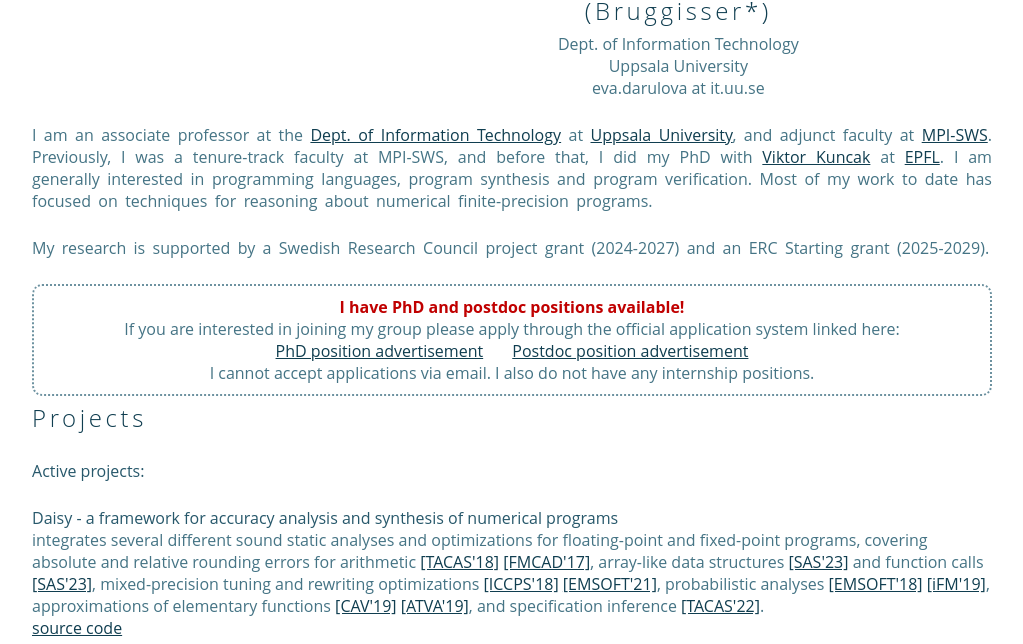
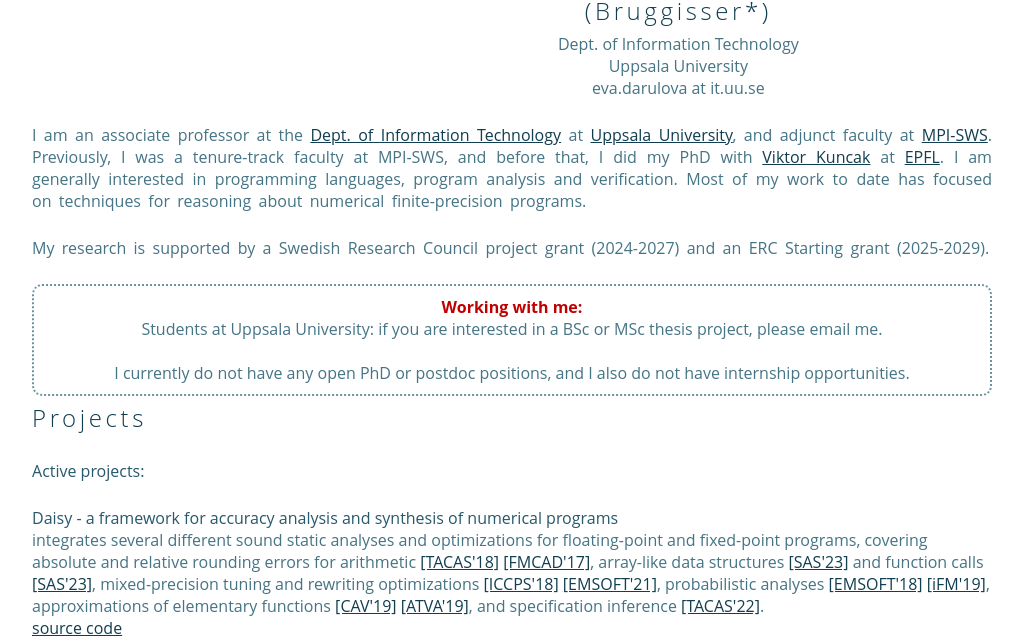
Before and after one commit to malyzajko/malyzajko.github.io, a plain HTML site: page index.html in a window 1280 px wide. Shown: the part 156-800 px from the top of the page, without its empty margins (128-1151 px from the left). Drawn offline with Linux system fonts and the light colour scheme.

Commit message:
updating open positions

```diff
--- a/index.html
+++ b/index.html
@@ -66,7 +66,7 @@
     <p>I am an associate professor at the <a href="https://www.it.uu.se/">Dept. of Information Technology</a>
       at <a href="https://www.uu.se/">Uppsala University</a>, and adjunct faculty at <a href="http://www.mpi-sws.org">MPI-SWS</a>.
       Previously, I was a tenure-track faculty at MPI-SWS, and before that, I did my PhD with <a href="https://people.epfl.ch/cgi-bin/people?id=viktor.kuncak">Viktor Kuncak</a> at <a href="http://www.epfl.ch">EPFL</a>.
-      I am generally interested in programming languages, program synthesis and program verification.
+      I am generally interested in programming languages, program analysis and verification.
       Most of my work to date has focused on techniques for reasoning about numerical finite-precision programs.
     </p>
 
@@ -75,14 +75,23 @@
     </p>
   </section>
 
-  <section class="student-ad container">
+  <!-- <section class="student-ad container">
     <span style="color:#c00000; font-weight:bold;"> I have PhD and postdoc positions available!</span> <br>
     If you are interested in joining my group
     please apply through the official application system linked here:
-    <br><a href="https://uu.varbi.com/en/what:job/jobID:804246/" target="_blank">PhD position advertisement</a> &nbsp;&nbsp;&nbsp;&nbsp;&nbsp;
-    <a href="https://uu.varbi.com/en/what:job/jobID:804773/" target="_blank">Postdoc position advertisement</a>
+    <br><a href="" target="_blank">PhD position advertisement</a> &nbsp;&nbsp;&nbsp;&nbsp;&nbsp;
+    <a href="" target="_blank">Postdoc position advertisement</a>
 
     <br> I cannot accept applications via email. I also do not have any internship positions.
+  </section> -->
+
+  <section class="student-ad container">
+    <span style="color:#c00000; font-weight:bold;"> Working with me:</span> <br>
+
+    Students at Uppsala University: if you are interested in a BSc or MSc thesis project, please email me.
+
+        <br><br> I currently do not have any open PhD or postdoc positions, and I also do not
+    have internship opportunities.
   </section>
 
 
```
